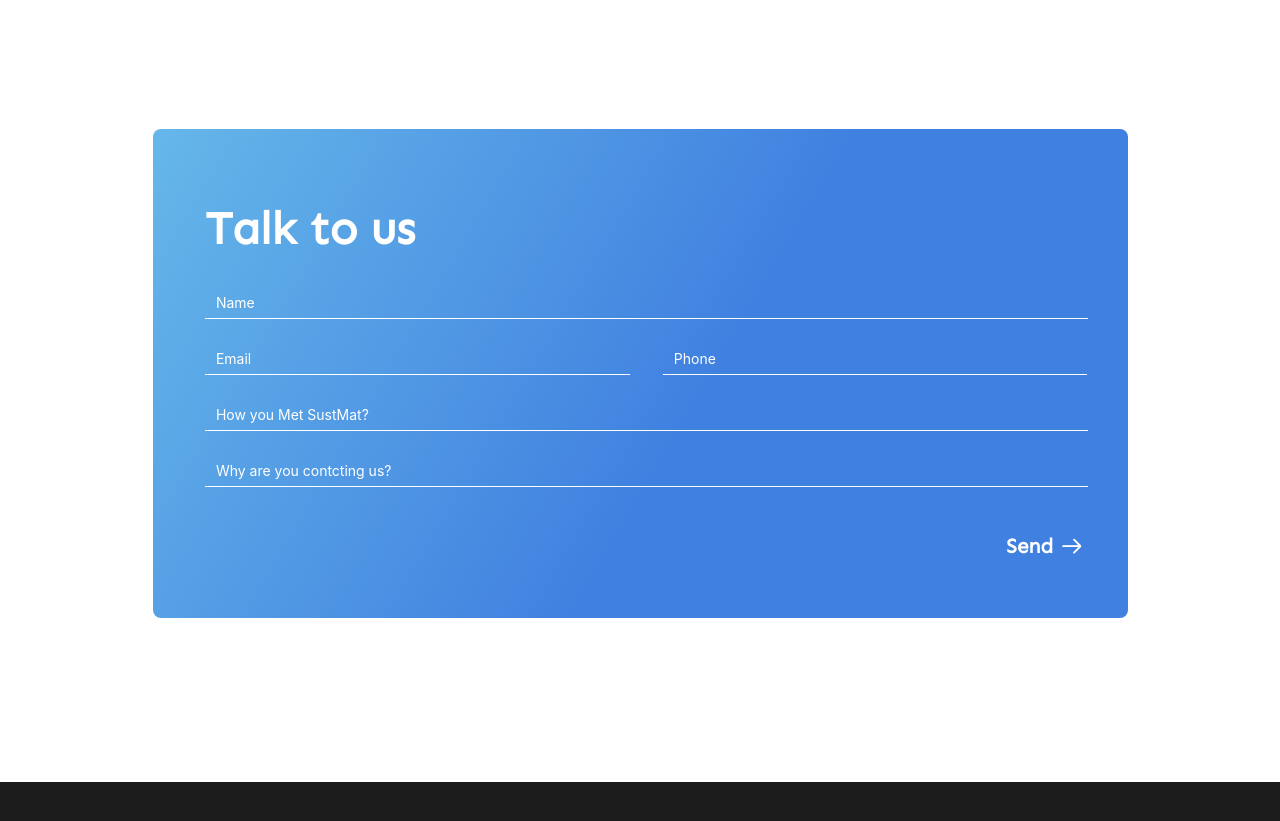
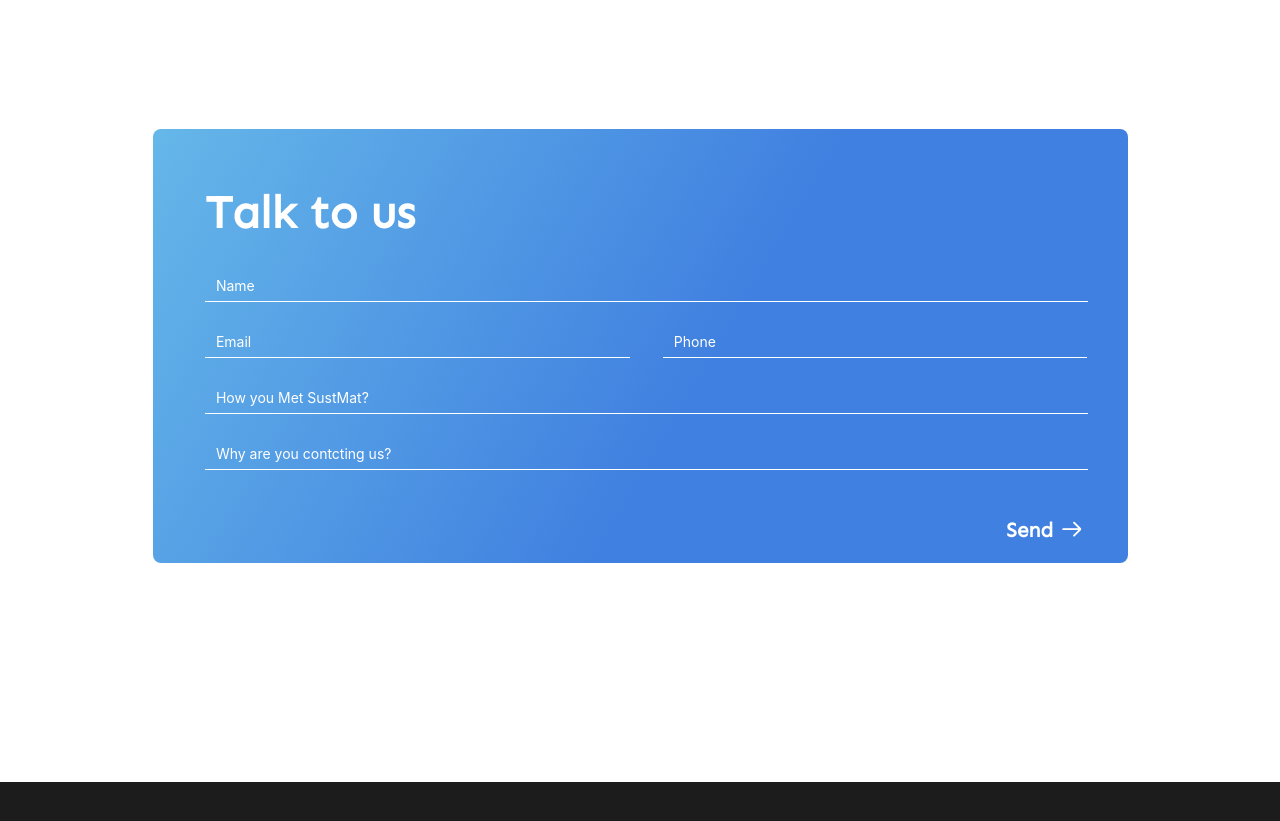
Before and after one commit to citi-onboarding/sustmat-one-page, a React (Create React App) app in the folder client/: page / in a window 1280 px wide. Shown: the part 2380-3201 px from the top of the page. Built offline with nearby package versions, Linux system fonts and the light colour scheme; no server answers.

Commit message:
fix/front: fixed contact

```diff
--- a/client/src/pages/contact/styles.ts
+++ b/client/src/pages/contact/styles.ts
@@ -3,7 +3,7 @@ import styled from "styled-components";
 export const Container = styled.div`
     max-width: 975px;
     width: 80%;
-    height: 489.06px;
+    //height: 489.06px;
     background: linear-gradient(300.49deg, #4080E0 43.53%, #71C8EC 117.57%);
     //filter: blur(2.60695px);
     border-radius: 8px;
@@ -12,7 +12,7 @@ export const Container = styled.div`
     margin-top: 148px !important;
     z-index: 1;
     //padding-top: 41.71px;
-    padding: 41.71px 40px 53.18px 52.38px ;
+    padding: 2% 40px 0 52.38px ;
     box-sizing: border-box;
     display: flex;
     //justify-content: center;
```
